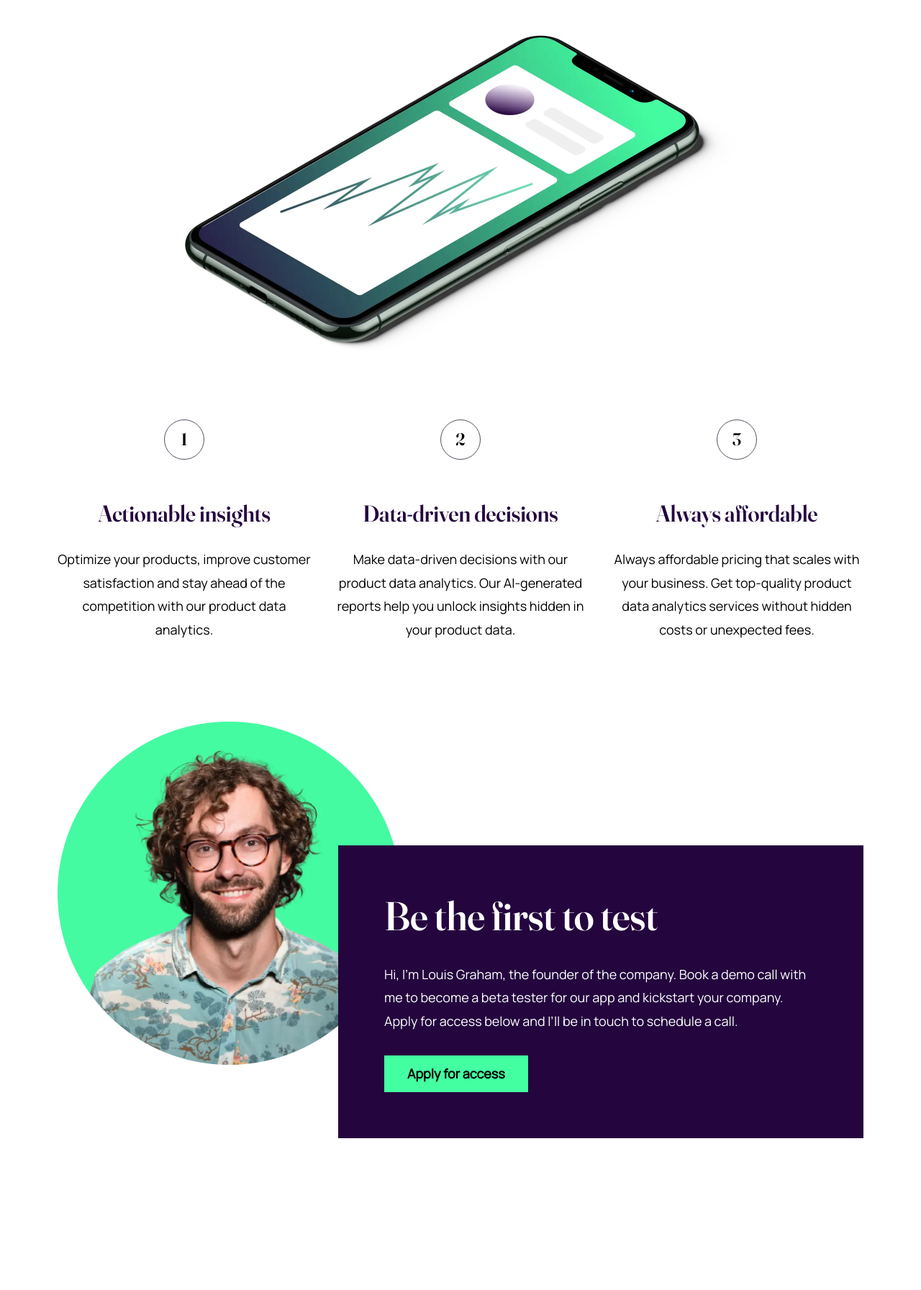
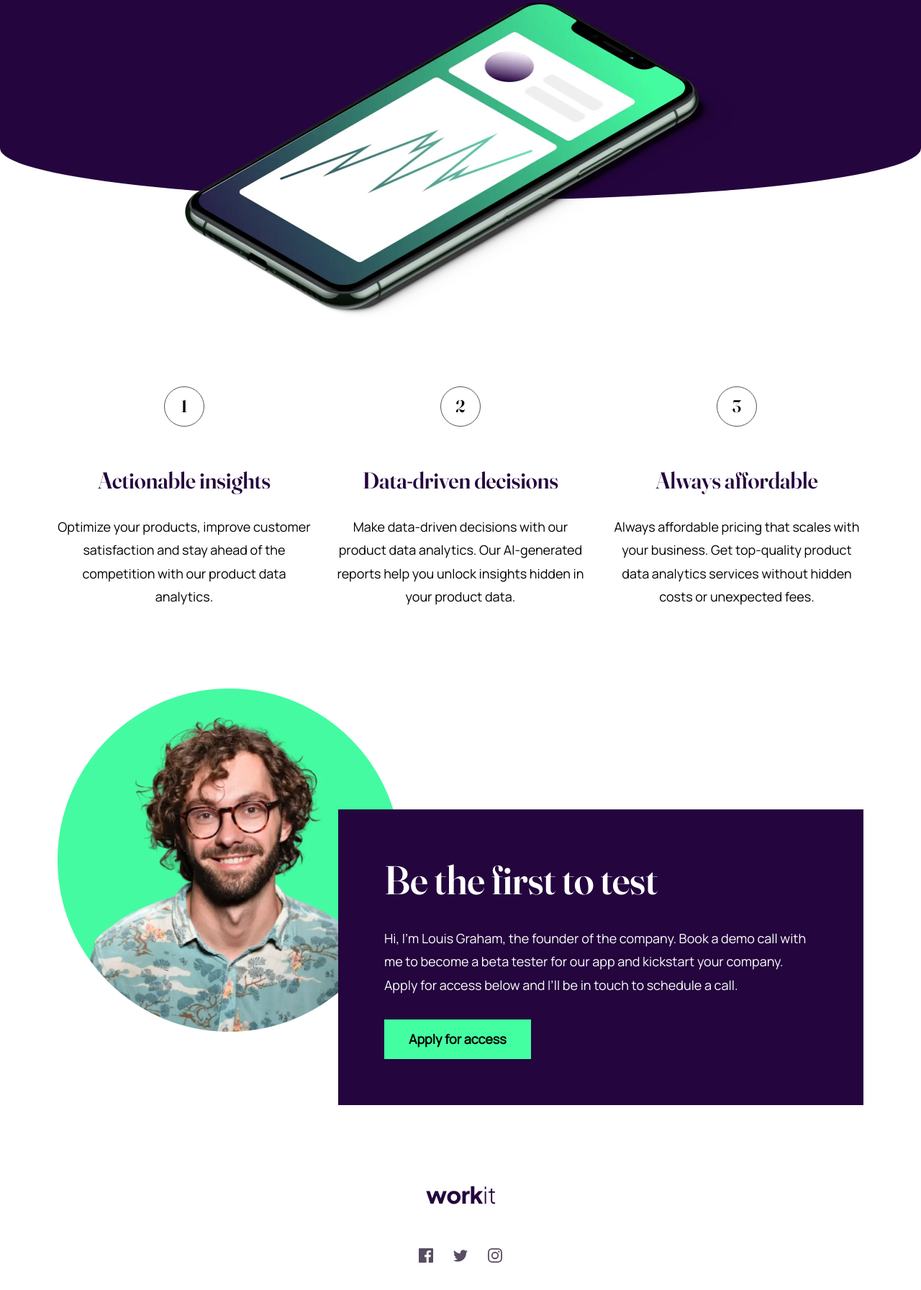
Before and after one commit to MareikeW/workit-landing-page-fm, a plain HTML site: page src/index.html in a window 1280 px wide. Shown: the part 495-2288 px from the top of the page at 72% size. Before the commit the page ends 2077 px from the top, so only its background shows below. Drawn offline with Linux system fonts and the light colour scheme.

Commit message:
footer, header, Abstände, responsive Design

```diff
--- a/src/index.html
+++ b/src/index.html
@@ -17,7 +17,9 @@
   <body>
     <header>
       <nav>
-        <div id="logo" class="logo_light">workit</div>
+        <div>
+          <img src="assets/images/logo-light.svg" alt="workit" />
+        </div>
         <button id="nav-btn-access" class="btn">Apply for access</button>
       </nav>
     </header>
@@ -31,6 +33,7 @@
           <button id="more-btn" class="btn btn-primary">Learn more</button>
         </div>
       </section>
+      <div id="background-radius"></div>
 
       <div id="img-phone-wrapper">
         <img
@@ -111,4 +114,58 @@
       </section>
     </main>
   </body>
+  <footer>
+    <div class="footer-wrapper">
+      <div>
+        <img src="assets/images/logo-dark.svg" alt="workit" />
+      </div>
+      <ul class="footer-links-wrapper">
+        <li>
+          <a href="https://facebook.com/" aria-label="Facebook">
+            <svg
+              xmlns="http://www.w3.org/2000/svg"
+              width="20"
+              height="20"
+              viewBox="0 0 20 20"
+            >
+              <path
+                fill="currentColor"
+                d="M18.896 0H1.104C.494 0 0 .494 0 1.104v17.793C0 19.506.494 20 1.104 20h9.58v-7.745H8.076V9.237h2.606V7.01c0-2.583 1.578-3.99 3.883-3.99 1.104 0 2.052.082 2.329.119v2.7h-1.598c-1.254 0-1.496.597-1.496 1.47v1.928h2.989l-.39 3.018h-2.6V20h5.098c.608 0 1.102-.494 1.102-1.104V1.104C20 .494 19.506 0 18.896 0Z"
+              />
+            </svg>
+          </a>
+        </li>
+        <li>
+          <a href="https://twitter.com/" aria-label="Twitter">
+            <svg
+              xmlns="http://www.w3.org/2000/svg"
+              width="20"
+              height="17"
+              viewBox="0 0 20 17"
+            >
+              <path
+                fill="currentColor"
+                d="M20 2.172a8.192 8.192 0 0 1-2.357.646 4.11 4.11 0 0 0 1.805-2.27 8.22 8.22 0 0 1-2.606.996A4.096 4.096 0 0 0 13.847.248c-2.65 0-4.596 2.472-3.998 5.037A11.648 11.648 0 0 1 1.392 1a4.109 4.109 0 0 0 1.27 5.478 4.086 4.086 0 0 1-1.858-.513c-.045 1.9 1.318 3.679 3.291 4.075a4.113 4.113 0 0 1-1.853.07 4.106 4.106 0 0 0 3.833 2.849A8.25 8.25 0 0 1 0 14.658a11.616 11.616 0 0 0 6.29 1.843c7.618 0 11.923-6.434 11.663-12.205A8.354 8.354 0 0 0 20 2.172Z"
+              />
+            </svg>
+          </a>
+        </li>
+        <li>
+          <a href="https://instagram.com/" aria-label="Instagram">
+            <svg
+              xmlns="http://www.w3.org/2000/svg"
+              width="20"
+              height="20"
+              viewBox="0 0 20 20"
+            >
+              <path
+                fill="currentColor"
+                d="M10 1.802c2.67 0 2.987.01 4.042.059 2.71.123 3.975 1.409 4.099 4.099.048 1.054.057 1.37.057 4.04 0 2.672-.01 2.988-.057 4.042-.124 2.687-1.387 3.975-4.1 4.099-1.054.048-1.37.058-4.041.058-2.67 0-2.987-.01-4.04-.058-2.717-.124-3.977-1.416-4.1-4.1-.048-1.054-.058-1.37-.058-4.041 0-2.67.01-2.986.058-4.04.124-2.69 1.387-3.977 4.1-4.1 1.054-.048 1.37-.058 4.04-.058ZM10 0C7.284 0 6.944.012 5.877.06 2.246.227.227 2.242.061 5.877.01 6.944 0 7.284 0 10s.012 3.057.06 4.123c.167 3.632 2.182 5.65 5.817 5.817 1.067.048 1.407.06 4.123.06s3.057-.012 4.123-.06c3.629-.167 5.652-2.182 5.816-5.817.05-1.066.061-1.407.061-4.123s-.012-3.056-.06-4.122C19.777 2.249 17.76.228 14.124.06 13.057.01 12.716 0 10 0Zm0 4.865a5.135 5.135 0 1 0 0 10.27 5.135 5.135 0 0 0 0-10.27Zm0 8.468a3.333 3.333 0 1 1 0-6.666 3.333 3.333 0 0 1 0 6.666Zm5.338-9.87a1.2 1.2 0 1 0 0 2.4 1.2 1.2 0 0 0 0-2.4Z"
+              />
+            </svg>
+          </a>
+        </li>
+      </ul>
+    </div>
+  </footer>
 </html>
--- a/src/styles.css
+++ b/src/styles.css
@@ -38,6 +38,10 @@ body {
   letter-spacing: 0;
 }
 
+:focus-visible {
+  outline: none;
+}
+
 .hidden {
   position: absolute;
   left: -9999px;
@@ -56,27 +60,27 @@ h3 {
 }
 
 h1 {
-  font-size: 80px;
+  font-size: 4.44rem; /* 80px */
   line-height: 100%;
   color: var(--color-white);
 }
 
 h2 {
-  font-size: 56px;
+  font-size: 3.11rem; /* 56px */
   line-height: 120%;
   color: var(--color-white);
 }
 
 h3 {
-  font-size: 32px;
+  font-size: 1.78rem; /* 32px */
   line-height: 120%;
   color: var(--color-slate-900);
-  margin-top: 56px;
-  margin-bottom: 28px;
+  margin-top: 3.11rem; /* 56px */
+  margin-bottom: 1.56rem; /* 28px */
 }
 
 p {
-  font-size: 18px;
+  font-size: 1rem; /* 18px */
   line-height: 180%;
 }
 
@@ -88,69 +92,58 @@ button {
   font-family: "Manrope Regular";
 }
 
+header {
+  background-color: var(--color-slate-900);
+  height: 91px;
+  display: flex;
+  align-items: center;
+  justify-content: center;
+}
+
+nav {
+  width: 1120px;
+  display: flex;
+  justify-content: space-between;
+  padding-top:  3.11rem; /* 56px */
+}
+
 #nav-btn-access {
+  background-color: transparent;
+  border: none;
+  color: var(--color-white);
+  border-bottom: 3px solid var(--color-green);
+}
+
+#nav-btn-access:hover,
+#nav-btn-access:focus {
+  color: var(--color-green);
+  outline: none;
+  transition: color 0.4s;
 }
 
 .btn-primary {
   background-color: var(--color-green);
-  padding: 12px 32px;
-  border: none;
-
-  position: relative;
-  z-index: 1;
-  overflow: hidden;
-  transition: background 0.3s ease;
+  padding: 0.67rem 1.78rem; /* 12px 32px */
+  border: 2px solid transparent;
 }
 
-.btn-primary::before {
-  content: "";
-  position: absolute;
-  top: 0;
-  left: 0;
-  width: 100%;
-  height: 100%;
-  background: linear-gradient(
-    270deg,
-    rgba(68, 255, 161, 1),
-    rgb(0, 200, 100),
-    rgba(0, 225, 150, 1),
-    rgba(68, 255, 161, 1)
-  );
-  background-size: 600% 600%;
-  z-index: -1;
-  transition: opacity 0.5s ease;
-  opacity: 0;
-}
-
-.btn-primary:hover::before {
-  animation: greenGradient 3s ease infinite;
-  opacity: 1;
-}
-
-@keyframes greenGradient {
-  0% {
-    background-position: 0% 50%;
-  }
-  50% {
-    background-position: 100% 50%;
-  }
-  100% {
-    background-position: 0% 50%;
-  }
-}
-
+.btn-primary:hover,
 .btn-primary:focus {
-
+  border: 2px solid var(--color-green);
+  background-color: transparent;
+  color: var(--color-green);
+  outline: none;
+  transition: background-color 0.4s, color 0.4s;
 }
 
 .digit {
-  width: 56px;
-  height: 56px;
+  width: 3.11rem; /* 56px */
+  height: 3.11rem; /* 56px */
   border: 1px solid var(--color-slate-500);
   border-radius: 50%;
   font-family: "Fraunces Semi Bold";
-  line-height: 40px;
-  font-size: 24px;
+  line-height: 2.22rem; /* 40px */
+  font-size: 1.33rem; /* 24px */
   margin: 0 auto;
 }
 
@@ -160,11 +153,13 @@ button {
 
 .hero {
   background-color: var(--color-slate-900);
+  padding-top: 3.11rem; /* 56px */
+  padding-bottom: 16.44rem;
 }
 
 .hero h1 {
   text-align: center;
-  margin-bottom: 40px;
+  margin-bottom: 2.22rem; /* 40px */
 }
 
 #word-accent {
@@ -172,34 +167,40 @@ button {
   display: inline-block; /* macht Strich näher zum Wort */
 }
 
+#background-radius {
+  height: 4rem;
+  background-color: var(--color-slate-900);
+  border-radius: 0% 0% 50% 50% / 0% 0% 100% 100%;
+}
+
 #img-phone-wrapper {
-  margin-top: 235px;
-  margin-bottom: 88px;
+  margin-top: -15.25rem; /* 235px */
+  margin-bottom: 4.89rem; /* 88px */
   text-align: center;
 }
 
 #img-phone {
-  max-width: 767px;
+  max-width: 42.61rem; /* 767px */
   height: auto;
 }
 
 .features {
-  margin-bottom: 112px;
+  margin-bottom: 6.22rem; /* 112px */
 }
 
 #features-wrapper {
   display: grid;
   grid-template-columns: 1fr 1fr 1fr;
-  column-gap: 32px;
+  column-gap: 1.78rem; /* 32px */
   text-align: center;
-  max-width: 1120px;
+  max-width: 62.22rem; /* 1120px */
   margin: 0 auto;
 }
 
 .access-call {
-  max-width: 1120px;
+  max-width: 62.22rem; /* 1120px */
   position: relative;
-  height: 579px;
+  height: 32.17rem; /* 579px */
   margin: 0 auto;
 }
 
@@ -207,14 +208,14 @@ button {
   position: absolute;
   bottom: 0;
   right: 0;
-  width: 730px;
+  width: 40.56rem; /* 730px */
   background-color: var(--color-slate-900);
-  padding: 64px;
+  padding: 3.56rem; /* 64px */
   justify-content: end;
 }
 
 #access-call-inner-wrapper p {
-  margin: 32px 0;
+  margin: 1.78rem 0; /* 32px 0 */
   color: var(--color-white);
 }
 
@@ -225,6 +226,67 @@ button {
 }
 
 #img-founder {
-  max-width: 477px;
+  max-width: 26.5rem; /* 477px */
   height: auto;
 }
+
+footer {
+    margin: 6.22rem 0;
+}
+
+.footer-wrapper {
+  display: flex;
+  justify-content: center;
+  flex-direction: column;
+  align-items: center;
+}
+
+.footer-links-wrapper {
+  display: flex;
+  gap: 1.55rem;
+  list-style: none;
+  padding: 0;
+  margin: 0;
+  margin-top: 3.11rem;
+}
+
+.footer-links-wrapper a svg path {
+  fill: #584D62;
+  transition: fill 0.4;
+}
+
+.footer-links-wrapper a:hover svg path,
+.footer-links-wrapper a:focus svg path {
+    fill: var(--color-slate-900);
+}
+
+@media (max-width: 1120px) {
+  nav {
+    padding: 0 1rem;
+  }
+
+  .access-call {
+    height: auto;
+    max-width: 100%;
+    position: static;
+  }
+
+  #access-call-inner-wrapper {
+    position: static;
+    width: 100%;
+    padding: 1.11rem; /* 20px */
+    box-sizing: border-box;
+  }
+
+  #img-founder-wrapper {
+    position: static;
+    width: 100%;
+    text-align: center;
+    margin-bottom: 1.11rem; /* 20px */
+  }
+
+  #img-founder {
+    max-width: 26.5rem; /* 477px */
+    height: auto;
+  }
+}
```
